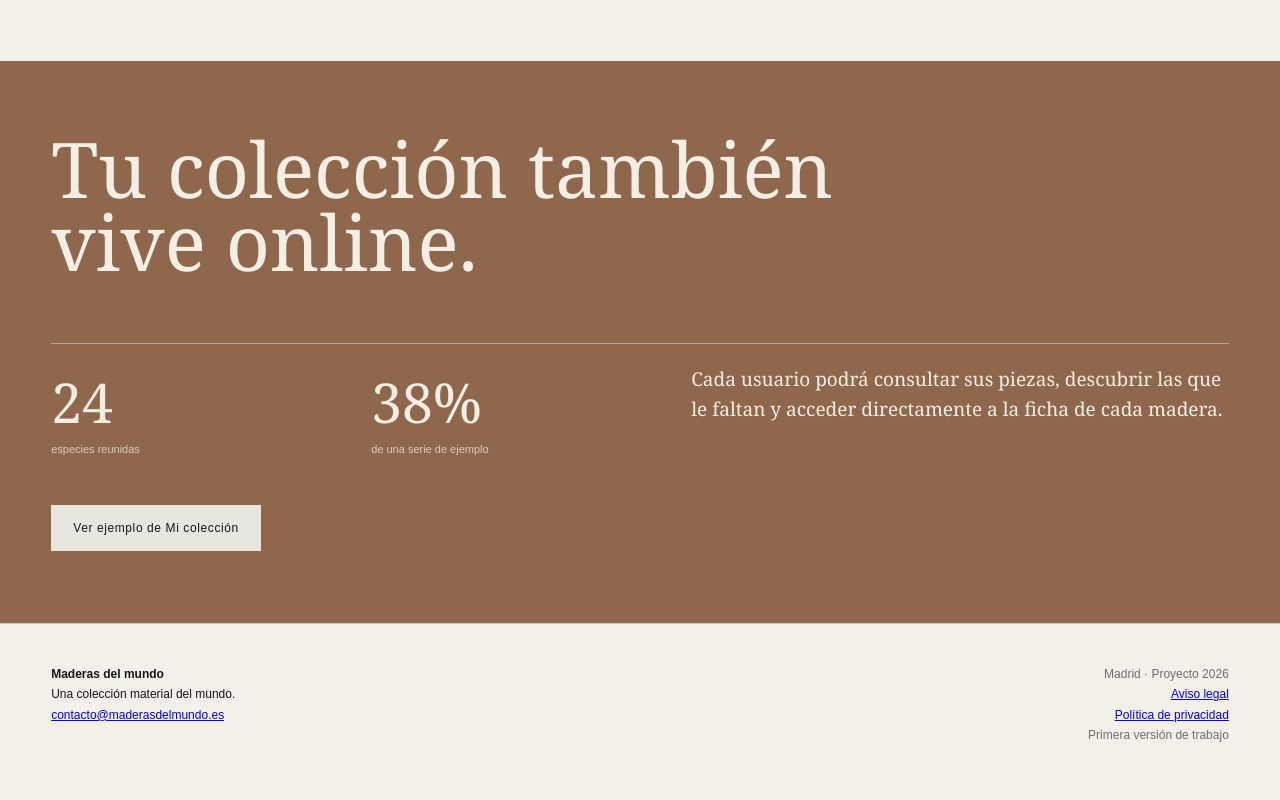
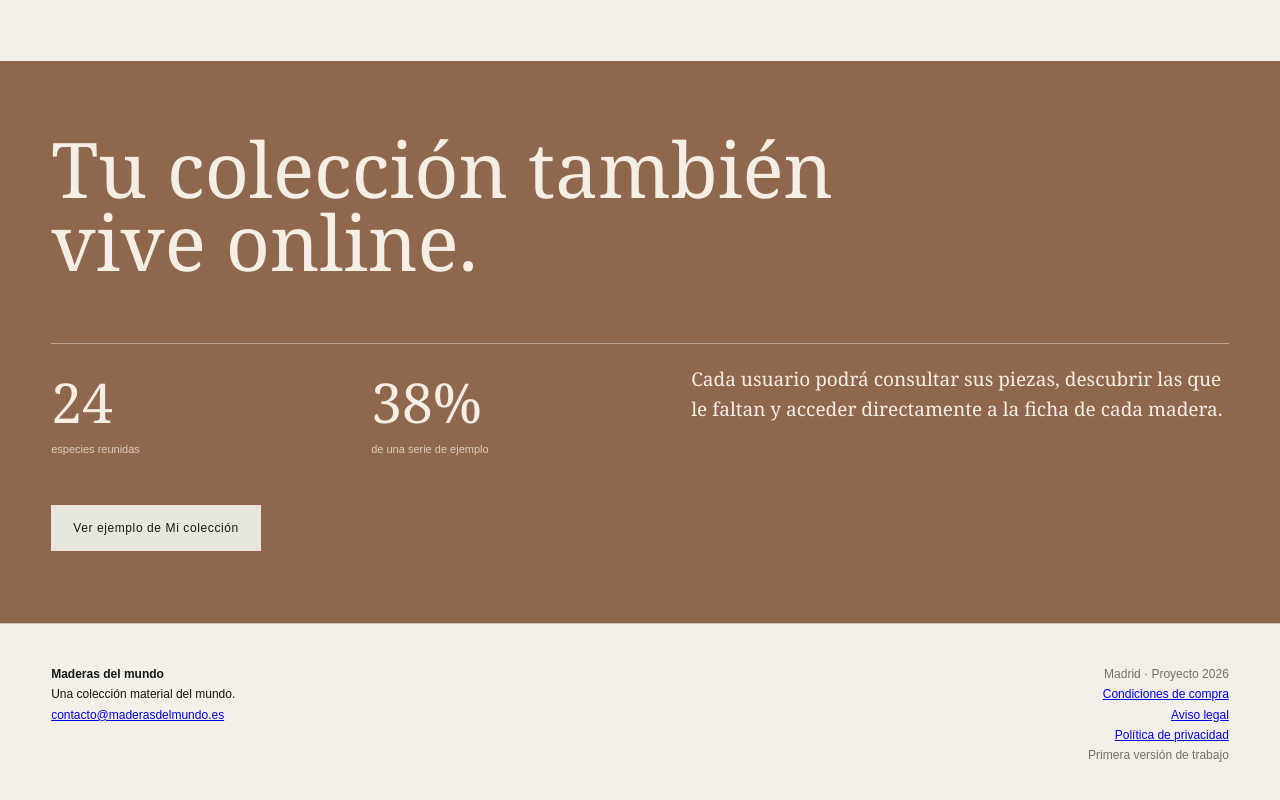
Before and after one commit to luisinko-lasko/maderas-del-mundo, a Next.js app: page / in a window 1280 px wide. Shown: the part 1578-2378 px from the top of the page. Built offline with nearby package versions, Linux system fonts and the light colour scheme; no server answers.

Commit message:
Enlaza condiciones de compra en el pie

```diff
--- a/app/layout.js
+++ b/app/layout.js
@@ -52,6 +52,7 @@ export default function RootLayout({ children }) {
 
           <div className="footer-meta">
             Madrid · Proyecto 2026<br/>
+            <Link href="/condiciones-compra">Condiciones de compra</Link><br/>
             <Link href="/aviso-legal">Aviso legal</Link><br/>
             <Link href="/privacidad">Política de privacidad</Link><br/>
             Primera versión de trabajo
```
